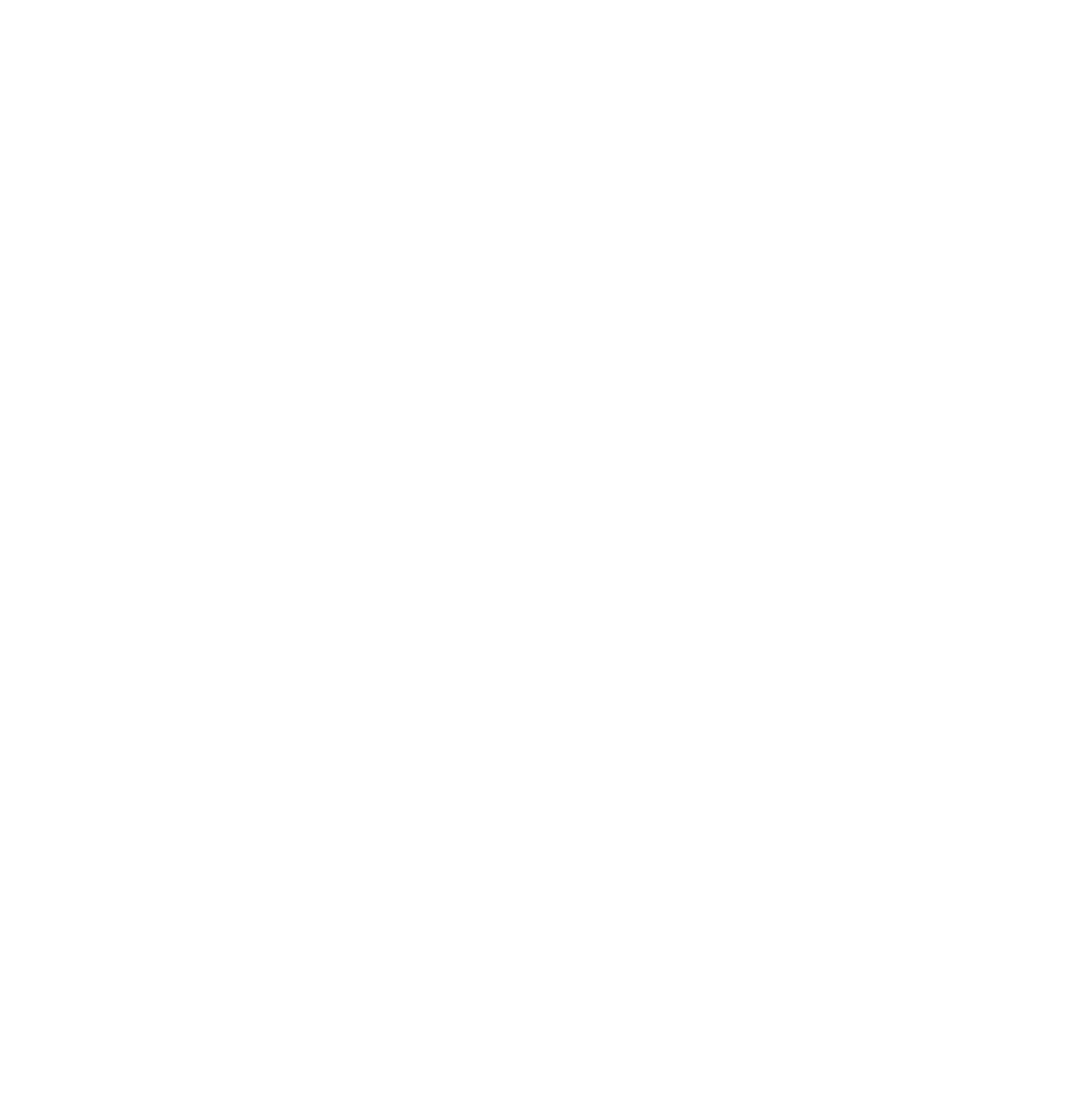
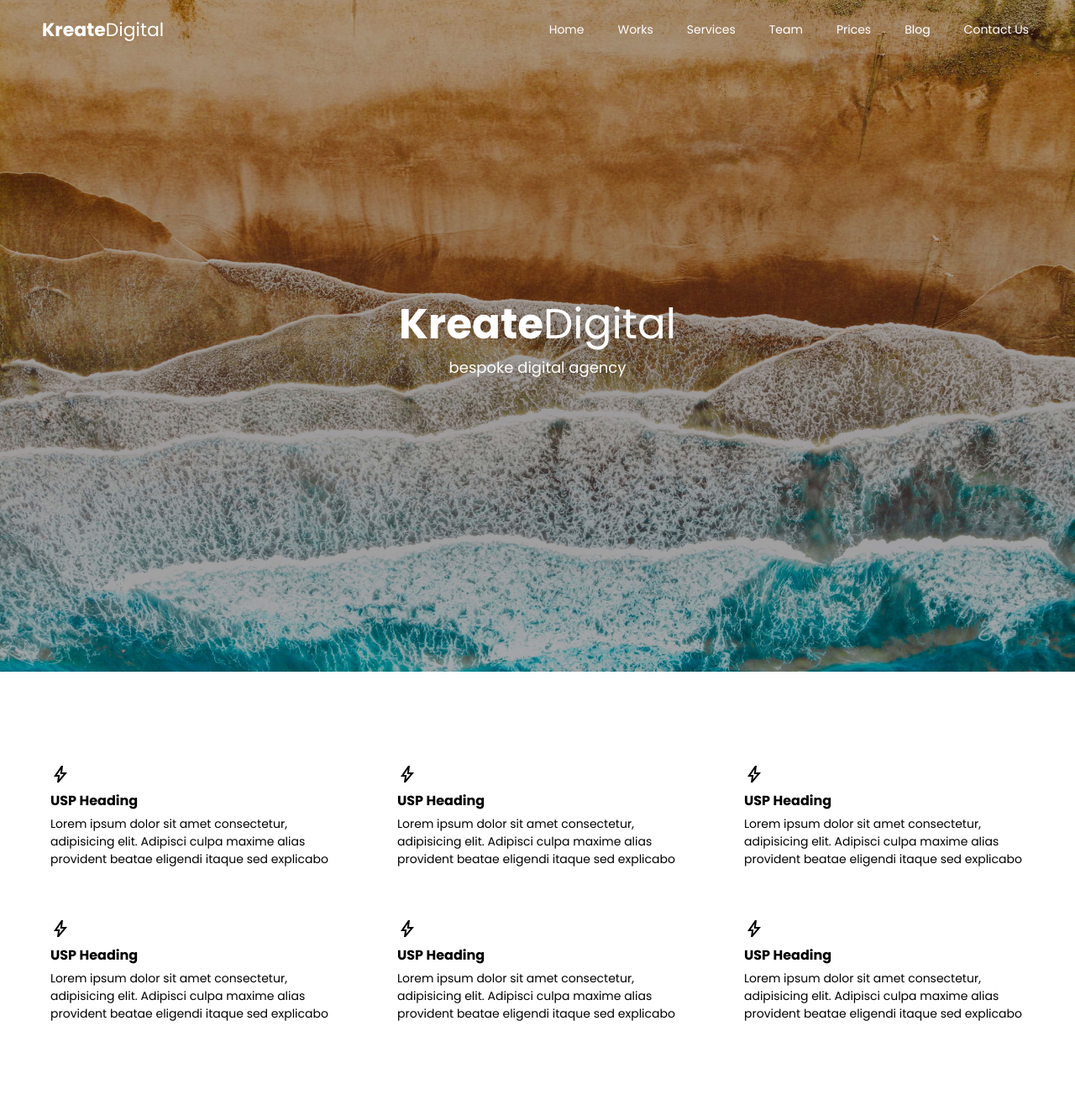
Before and after one commit to Ross-James/landing-page, a PHP site: page / in a window 1280 px wide. Before the commit the page is empty. Shown: the whole page at 84% size. Before the commit the page ends 800 px from the top, so only its background shows below. Run offline with PHP 8.4, Linux system fonts and the light colour scheme.

Commit message:
Built header, hero banner & USP section

```diff
--- a/index.php
+++ b/index.php
@@ -8,6 +8,79 @@
     <title>Landing Page</title>
  </head>
  <body>
+    <header class="main-header">
+        <div class="container flex a-center f-between">
 
+            <a href="#" class="logo">Kreate<span>Digital</span></a>
+
+            <nav class="main-nav">
+                <button id="menuToggler" class="menu-toggle">
+                    <div class="box">
+                        <div class="bar"></div>
+                        <div class="bar"></div>
+                        <div class="bar"></div>
+                    </div>
+                </button>
+
+                <ul id="menuDropDown" class="menu-items">
+                    <li class="item-wrap"><a href="#" class="item">Home</a></li>
+                    <li class="item-wrap"><a href="#" class="item">Works</a></li>
+                    <li class="item-wrap"><a href="#" class="item">Services</a></li>
+                    <li class="item-wrap"><a href="#" class="item">Team</a></li>
+                    <li class="item-wrap"><a href="#" class="item">Prices</a></li>
+                    <li class="item-wrap"><a href="#" class="item">Blog</a></li>
+                    <li class="item-wrap"><a href="#" class="item">Contact Us</a></li>
+                </ul>
+            </nav>
+
+        </div>
+    </header>
+
+    <section class="hero-banner">
+        <div class="container flex a-center f-center d-col">
+            <h1 class="logo">Kreate<span>Digital</span></h1>
+            <p>bespoke digital agency</p>
+        </div>
+    </section>
+
+    <section class="usps">
+        <div class="container">
+            <div class="grid">
+                <div class="usp-block">
+                    <img src="./public/elements/bolt.svg" alt="USP Icon" class="icon">
+                    <h4>USP Heading</h4>
+                    <p>Lorem ipsum dolor sit amet consectetur, adipisicing elit. Adipisci culpa maxime alias provident beatae eligendi itaque sed explicabo</p>
+                </div>
+                <div class="usp-block">
+                    <img src="./public/elements/bolt.svg" alt="USP Icon" class="icon">
+                    <h4>USP Heading</h4>
+                    <p>Lorem ipsum dolor sit amet consectetur, adipisicing elit. Adipisci culpa maxime alias provident beatae eligendi itaque sed explicabo</p>
+                </div>
+                <div class="usp-block">
+                    <img src="./public/elements/bolt.svg" alt="USP Icon" class="icon">
+                    <h4>USP Heading</h4>
+                    <p>Lorem ipsum dolor sit amet consectetur, adipisicing elit. Adipisci culpa maxime alias provident beatae eligendi itaque sed explicabo</p>
+                </div>
+                <div class="usp-block">
+                    <img src="./public/elements/bolt.svg" alt="USP Icon" class="icon">
+                    <h4>USP Heading</h4>
+                    <p>Lorem ipsum dolor sit amet consectetur, adipisicing elit. Adipisci culpa maxime alias provident beatae eligendi itaque sed explicabo</p>
+                </div>
+                <div class="usp-block">
+                    <img src="./public/elements/bolt.svg" alt="USP Icon" class="icon">
+                    <h4>USP Heading</h4>
+                    <p>Lorem ipsum dolor sit amet consectetur, adipisicing elit. Adipisci culpa maxime alias provident beatae eligendi itaque sed explicabo</p>
+                </div>
+                <div class="usp-block">
+                    <img src="./public/elements/bolt.svg" alt="USP Icon" class="icon">
+                    <h4>USP Heading</h4>
+                    <p>Lorem ipsum dolor sit amet consectetur, adipisicing elit. Adipisci culpa maxime alias provident beatae eligendi itaque sed explicabo</p>
+                </div>
+            </div>
+        </div>
+    </section>
+
+
+    <script src="./public/script.js"></script>
  </body>
  </html>
--- a/package.json
+++ b/package.json
@@ -5,7 +5,7 @@
   "main": "index.js",
   "scripts": {
     "test": "echo \"Error: no test specified\" && exit 1",
-    "start": "start --watch public/scss/main.scss:public/css/main.css"
+    "start": "sass --watch public/sass/main.scss:public/css/main.css"
   },
   "author": "",
   "license": "ISC",
--- a/public/css/main.css
+++ b/public/css/main.css
@@ -0,0 +1,214 @@
+@import url("https://fonts.googleapis.com/css2?family=Poppins:wght@400;500;700&display=swap");
+* {
+  margin: 0;
+  padding: 0;
+  box-sizing: border-box;
+  font-family: "Poppins", sans-serif;
+}
+
+a {
+  text-decoration: none;
+  color: #FFF;
+}
+
+ul, li {
+  list-style: none;
+}
+
+.container {
+  max-width: 1600px;
+  height: inherit;
+  padding: 0 20px;
+  margin: 0 auto;
+}
+@media screen and (min-width: 567px) {
+  .container {
+    padding: 0 50px;
+  }
+}
+
+.flex {
+  width: inherit;
+  height: inherit;
+  display: flex;
+}
+
+.d-col {
+  flex-direction: column;
+}
+
+.a-center {
+  align-items: center;
+}
+
+.f-center {
+  justify-content: center;
+}
+
+.f-evenly {
+  justify-content: space-evenly;
+}
+
+.f-between {
+  justify-content: space-between;
+}
+
+.grid {
+  width: inherit;
+  height: inherit;
+  display: grid;
+  grid-template-columns: 100%;
+  column-gap: 20px;
+  justify-items: center;
+}
+@media screen and (min-width: 567px) {
+  .grid {
+    grid-template-columns: 50% 50%;
+    justify-content: space-between;
+  }
+}
+@media screen and (min-width: 991px) {
+  .grid {
+    grid-template-columns: 30% 30% 30%;
+  }
+}
+
+.logo {
+  font-weight: 600;
+  color: #FFF;
+}
+.logo span {
+  font-weight: 400;
+}
+
+.main-header {
+  width: 100%;
+  height: 70px;
+  position: fixed;
+  top: 0;
+  left: 0;
+  z-index: 5;
+}
+.main-header .logo {
+  font-size: 22px;
+}
+.main-header .main-nav .menu-toggle {
+  outline: none;
+  border: none;
+  background-color: transparent;
+  cursor: pointer;
+}
+.main-header .main-nav .menu-toggle .box {
+  width: 25px;
+  height: 15px;
+  position: relative;
+}
+.main-header .main-nav .menu-toggle .box .bar {
+  width: 100%;
+  height: 2px;
+  position: absolute;
+  right: 0;
+  background-color: #FFF;
+  border-radius: 4px;
+}
+.main-header .main-nav .menu-toggle .box .bar:nth-child(1) {
+  top: 0;
+}
+.main-header .main-nav .menu-toggle .box .bar:nth-child(2) {
+  width: 75%;
+  top: calc(50% - 1px);
+}
+.main-header .main-nav .menu-toggle .box .bar:nth-child(3) {
+  bottom: 0;
+}
+.main-header .main-nav .menu-items {
+  display: none;
+  width: 100%;
+  height: auto;
+  position: absolute;
+  top: 70px;
+  left: 0;
+  background-color: lightgreen;
+  padding: 10px 25px;
+}
+.main-header .main-nav .menu-items .item-wrap {
+  margin-bottom: 5px;
+}
+.main-header .main-nav .menu-items .item-wrap .item {
+  display: block;
+  font-size: 14px;
+  font-weight: 400;
+  padding: 5px;
+  text-align: center;
+}
+.main-header .main-nav .menu-items--menu-active {
+  display: block;
+}
+@media screen and (min-width: 992px) {
+  .main-header .main-nav .menu-toggle {
+    display: none;
+  }
+  .main-header .main-nav .menu-items {
+    display: flex;
+    position: relative;
+    inset: unset;
+    padding: unset;
+    background-color: transparent;
+  }
+  .main-header .main-nav .menu-items .item-wrap {
+    margin-bottom: unset;
+    margin-right: 30px;
+  }
+  .main-header .main-nav .menu-items .item-wrap:last-child {
+    margin-right: 0;
+  }
+  .main-header .main-nav .menu-items .item-wrap .item {
+    position: relative;
+  }
+  .main-header .main-nav .menu-items .item-wrap .item::before {
+    content: "";
+    width: 0;
+    height: 2px;
+    position: absolute;
+    top: calc(50% - 1px);
+    left: 0;
+    background-color: #FFF;
+    transition: ease-in-out 150ms;
+  }
+  .main-header .main-nav .menu-items .item-wrap .item:hover::before, .main-header .main-nav .menu-items .item-wrap .item:focus::before {
+    width: 100%;
+  }
+}
+
+.hero-banner {
+  width: 100%;
+  height: 100vh;
+  background: #000 center/cover url("../images/hero-banner-min.jpg") no-repeat;
+}
+.hero-banner .logo {
+  font-size: clamp(30px, 5vw, 50px);
+}
+.hero-banner p {
+  color: #FFF;
+  font-size: 18px;
+}
+
+.usps {
+  width: 100%;
+  height: auto;
+  padding-top: 100px;
+  padding-bottom: 60px;
+}
+.usps .usp-block {
+  max-width: 400px;
+  margin-bottom: 40px;
+  padding: 10px;
+}
+.usps .usp-block h4 {
+  margin-bottom: 5px;
+}
+.usps .usp-block p {
+  font-size: 14px;
+}
+
+/*# sourceMappingURL=main.css.map */
--- a/public/sass/main.scss
+++ b/public/sass/main.scss
@@ -0,0 +1,210 @@
+// ----- Fonts --------------------------------------------
+@import url('https://fonts.googleapis.com/css2?family=Poppins:wght@400;500;700&display=swap');
+
+// ----- Resets -------------------------------------------
+*{
+    margin: 0;
+    padding: 0;
+    box-sizing: border-box;
+    font-family: 'Poppins', sans-serif;
+}
+
+a{
+    text-decoration: none;
+    color: #FFF;
+}
+
+ul, li{ list-style: none; }
+
+// ----- Reusable classes --------------------------------
+.container{
+    max-width: 1600px;
+    height: inherit;
+    padding: 0 20px;
+    margin: 0 auto;
+
+    @media screen and (min-width: 567px) { padding: 0 50px; }
+}
+
+.flex{
+    width: inherit;
+    height: inherit;
+    display: flex;
+}
+
+.d-col{ flex-direction: column; }
+
+.a-center{ align-items: center; }
+
+.f-center{ justify-content: center; }
+.f-evenly{ justify-content: space-evenly; }
+.f-between{ justify-content: space-between; }
+
+
+.grid{
+    width: inherit;
+    height: inherit;
+    display: grid;
+    grid-template-columns: 100%;
+    column-gap: 20px;
+    justify-items: center;
+
+    @media screen and (min-width: 567px) {
+        grid-template-columns: 50% 50%;
+        justify-content: space-between;
+    }
+
+    @media screen and (min-width: 991px) {
+        grid-template-columns: 30% 30% 30%;
+    }
+}
+
+
+
+.logo{
+    font-weight: 600;
+    color: #FFF;
+
+    span{ font-weight: 400; }
+}
+
+// ----- Main stles -------------------------------------
+
+.main-header{
+    width: 100%;
+    height: 70px;
+    position: fixed;
+    top: 0;
+    left: 0;
+    // background-color: #FFF;              keep for mobile
+    // box-shadow: 0 2px 2px #ccc;          keep for mobile
+    z-index: 5;
+
+    .logo{ font-size: 22px; }
+
+    .main-nav{
+        .menu-toggle{
+            outline: none;
+            border: none;
+            background-color: transparent;
+            cursor: pointer;
+
+            .box{
+                width: 25px;
+                height: 15px;
+                position: relative;
+
+                .bar{
+                    width: 100%;
+                    height: 2px;
+                    position: absolute;
+                    right: 0;
+                    background-color: #FFF;
+                    border-radius: 4px;
+
+                    &:nth-child(1){ top: 0; }
+
+                    &:nth-child(2){
+                        width: 75%;
+                        top: calc(50% - 1px);
+                    }
+
+                    &:nth-child(3){ bottom: 0; }
+                }
+            }
+        }
+
+        .menu-items{
+            display: none;
+            width: 100%;
+            height: auto;
+            position: absolute;
+            top: 70px;
+            left: 0;
+            background-color: lightgreen;
+            padding: 10px 25px;
+
+            .item-wrap{
+                margin-bottom: 5px;
+
+                .item{
+                    display: block;
+                    font-size: 14px;
+                    font-weight: 400;
+                    padding: 5px;
+                    text-align: center;
+                }
+            }
+
+            &--menu-active{ display: block; }
+        }
+
+        @media screen and (min-width: 992px) {
+            .menu-toggle{ display: none; }
+
+            .menu-items{
+                display: flex;
+                position: relative;
+                inset: unset;
+                padding: unset;
+                background-color: transparent;
+
+                .item-wrap{
+                    margin-bottom: unset;
+                    margin-right: 30px;
+
+                    &:last-child{ margin-right: 0; }
+
+                    .item{
+                        position: relative;
+
+                        &::before{
+                            content: "";
+                            width: 0;
+                            height: 2px;
+                            position: absolute;
+                            top: calc(50% - 1px);
+                            left: 0;
+                            background-color: #FFF;
+                            transition: ease-in-out 150ms;
+                        }
+
+                        &:hover,
+                        &:focus{
+                            &::before{ width: 100%; }
+                        }
+                    }
+                }
+            }
+        }
+    }
+}
+
+.hero-banner{
+    width: 100%;
+    height: 100vh;
+    background: #000 center/cover url('../images/hero-banner-min.jpg') no-repeat;
+
+    .logo{ font-size: clamp(30px, 5vw, 50px); }
+
+    p{
+        color: #FFF;
+        font-size: 18px;
+    }
+}
+
+.usps{
+    width: 100%;
+    height: auto;
+    padding-top: 100px;
+    padding-bottom: 60px;
+
+    .usp-block{
+        max-width: 400px;
+        margin-bottom: 40px;
+        padding: 10px;
+
+        h4{margin-bottom: 5px;}
+        p{ font-size: 14px;}
+    }
+}
--- a/public/script.js
+++ b/public/script.js
@@ -0,0 +1,7 @@
+const menuToggler = document.getElementById('menuToggler');
+const menuDropDown = document.getElementById('menuDropDown');
+
+// Activate mobile menu dropdown
+menuToggler.addEventListener('click', () =>{
+    menuDropDown.classList.toggle('menu-items--menu-active');
+});
```
Also changed, not shown: public/elements/bolt.svg (added), public/images/hero-banner-min.jpg (added), 1 other file.
